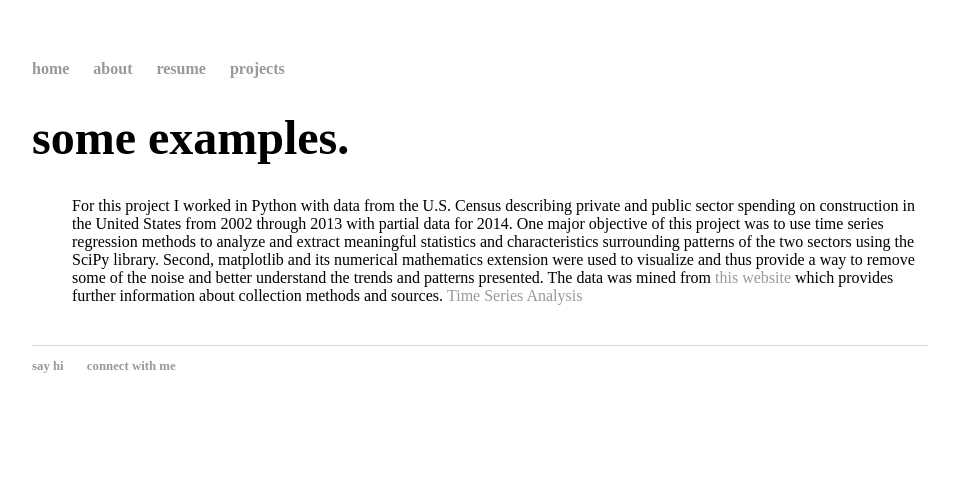
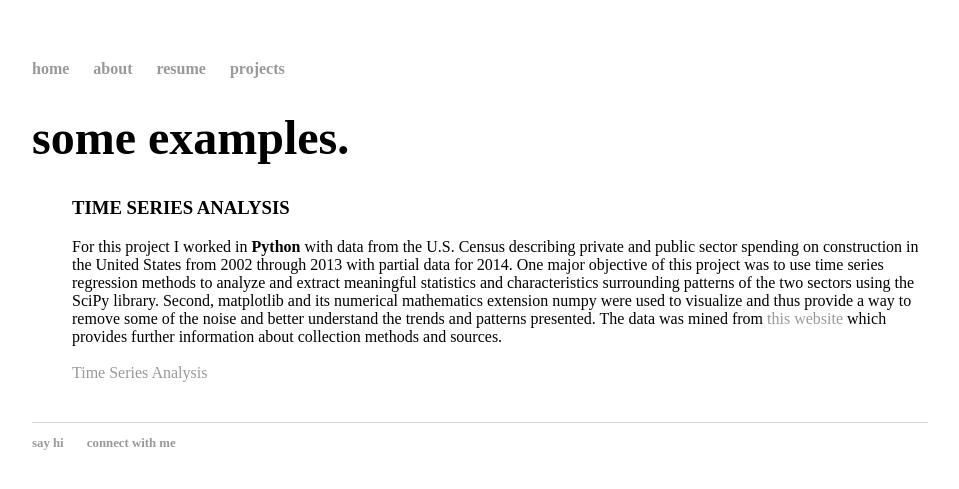
Before and after one commit to amanda-t2/amanda-t2.github.io, a Jekyll site: the page built from projects/index.html, in a window 1280 px wide. Shown: the top 489 px of the page, without its empty margins (160-1119 px from the left). Built offline with Jekyll 4.4.1, drawn with Linux system fonts in a browser that asks for light colours.

Commit message:
Update index.html

```diff
--- a/projects/index.html
+++ b/projects/index.html
@@ -4,14 +4,15 @@ title: some examples.
 ---
 	<h1>{{ page.title }}</h1>
 	<ul class="posts">
-		For this project I worked in Python with data from the U.S. Census describing private and public sector spending on
+		<h3> TIME SERIES ANALYSIS </h3>
+		For this project I worked in <strong>Python</strong> with data from the U.S. Census describing private and public sector spending on
 		construction in the United States from 2002 through 2013 with partial data for 2014. One major objective of this project
 		was to use time series regression methods to analyze and extract meaningful statistics and characteristics surrounding
-		patterns of the two sectors using the SciPy library.  Second, matplotlib and its numerical mathematics extension were
+		patterns of the two sectors using the SciPy library.  Second, matplotlib and its numerical mathematics extension numpy were
 		used to visualize and thus provide a way to remove some of the noise and better understand the trends and patterns
 		presented. The data was mined from <a href="https://www.census.gov/construction/c30/historical_data.html"> this website</a>
-		which provides further information about collection methods and sources.
+		which provides further information about collection methods and sources. <br>
+		<br>
 		<li><a href="Storytelling_Visualization.html">Time Series Analysis</a></li>
 
-
   </u1>
```
